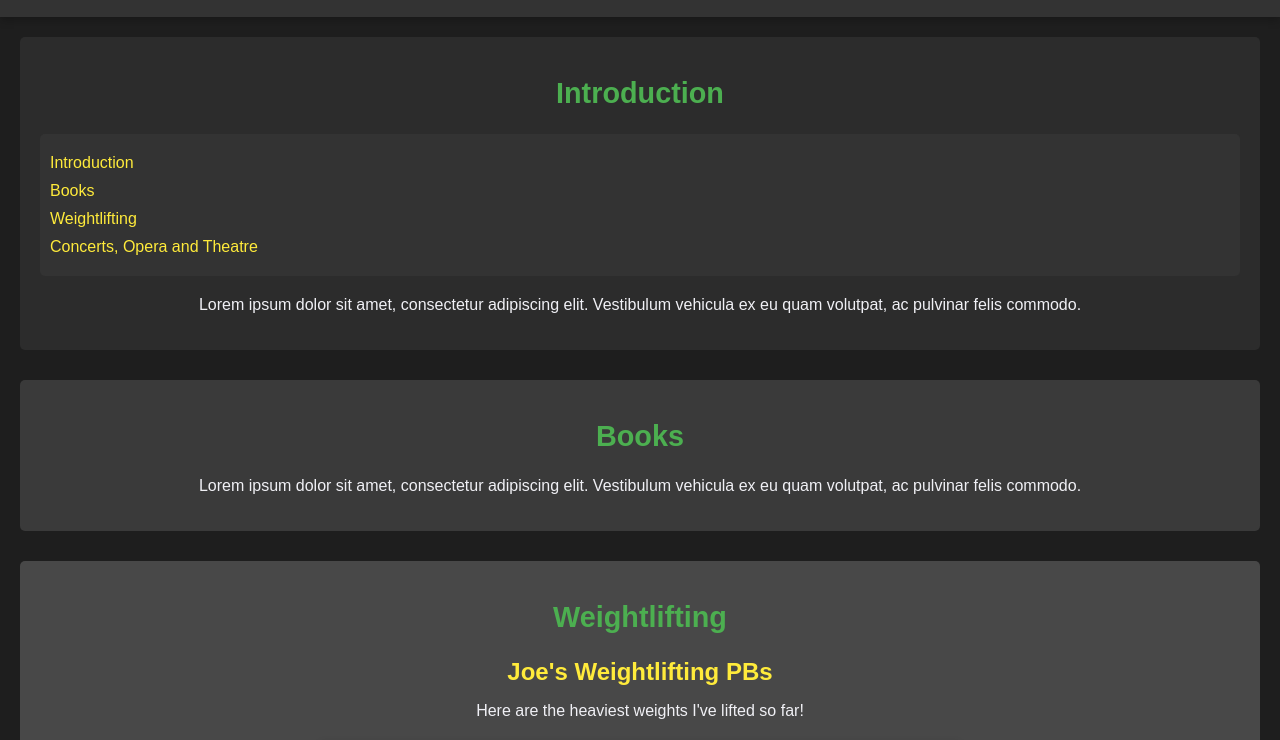
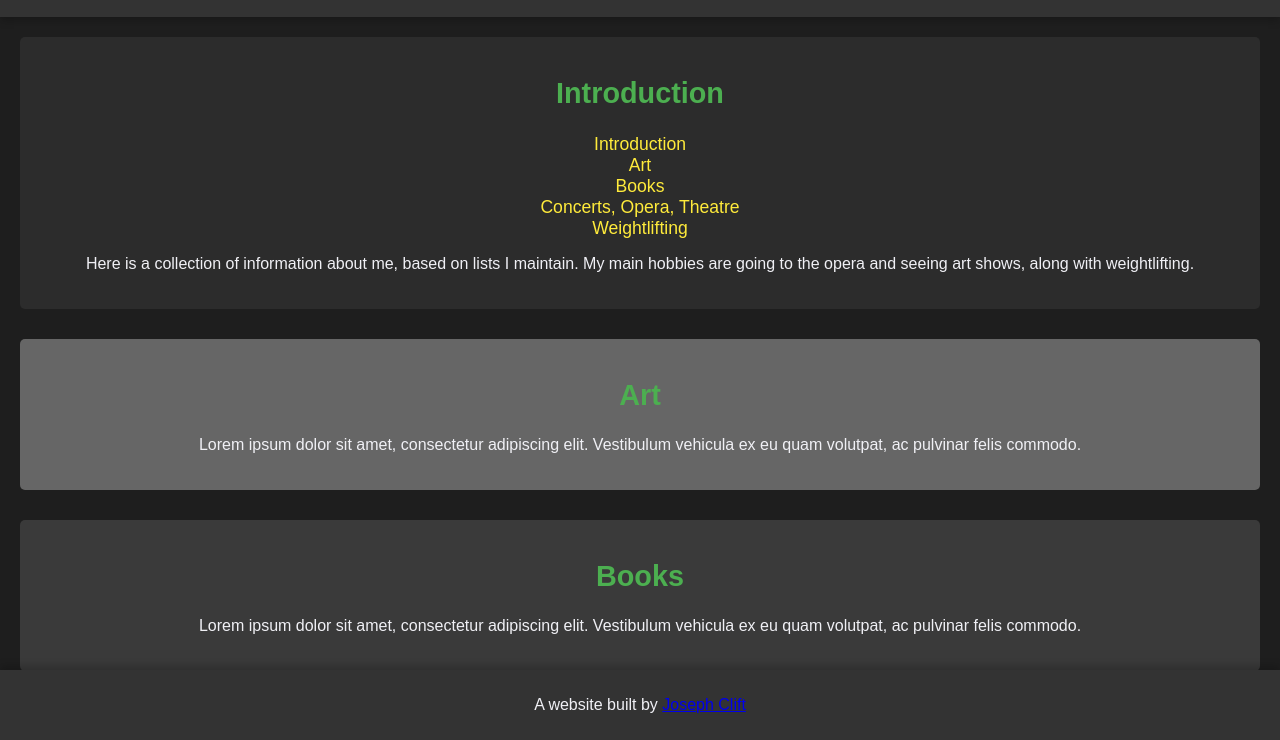
Before and after one commit to JMDKC/jmdkc-info, a website: page index.html in a window 1280 px wide. Shown: the part 60-800 px from the top of the page. Drawn offline with Linux system fonts and the light colour scheme.

Commit message:
added art section

```diff
--- a/index.html
+++ b/index.html
@@ -16,16 +16,27 @@
             <nav>
                 <ul class="contents">
                     <li><a href="#intro-section">Introduction</a></li>
+                    <li><a href="#art-section">Art</a></li>
                     <li><a href="#books-section">Books</a></li>
+                    <li><a href="#concerts-section">Concerts, Opera, Theatre</a></li>
                     <li><a href="#weightlifting-section">Weightlifting</a></li>
-                    <li><a href="#concerts-section">Concerts, Opera and Theatre</a></li>
                 </ul>
             </nav>
+            <p>Here is a collection of information about me, based on lists I maintain. My main hobbies are going to the opera and seeing art shows, along with weightlifting.</p>
+        </section>
+
+        <section id="art-section">
+            <h2>Art</h2>
             <p>Lorem ipsum dolor sit amet, consectetur adipiscing elit. Vestibulum vehicula ex eu quam volutpat, ac pulvinar felis commodo.</p>
         </section>
 
         <section id="books-section">
             <h2>Books</h2>
+            <p>Lorem ipsum dolor sit amet, consectetur adipiscing elit. Vestibulum vehicula ex eu quam volutpat, ac pulvinar felis commodo.</p>
+        </section>
+
+        <section id="concerts-section">
+            <h2>Concerts, Opera, Theatre</h2>
             <p>Lorem ipsum dolor sit amet, consectetur adipiscing elit. Vestibulum vehicula ex eu quam volutpat, ac pulvinar felis commodo.</p>
         </section>
 
@@ -70,7 +81,12 @@
                 </tbody>
             </table>
         </section>
+    </main>
 
-        <section id="concerts-section">
-            <h2>Concerts, Opera and Theatre</h2>
-            <p>Lorem ipsum
+    <footer>
+        <p>A website built by <a href="https://josephclift.com" target="_blank">Joseph Clift</a></p>
+    </footer>
+
+    <script src="script.js"></script>
+</body>
+</html>
--- a/styles.css
+++ b/styles.css
@@ -44,6 +44,10 @@ section {
 
 #concerts-section {
     background-color: #565656; /* Lightest dark grey */
+}
+
+#art-section {
+    background-color: #666; /* Grey */
 }
 
 h2 {
@@ -156,35 +160,25 @@ footer {
     padding: 10px 0;
     background-color: #333; /* Dark grey */
     color: #f0f0f5; /* Light text */
+    position: fixed;
+    bottom: 0;
+    width: 100%;
+    text-align: center;
+    box-shadow: 0 -4px 8px rgba(0, 0, 0, 0.2);
 }
 
-footer p {
-    font-size: 0.9em;
-    margin: 0;
-}
-
-footer a {
-    color: #ffeb3b; /* Bright yellow */
-}
-
-/* Styles for the jump links section */
 .contents {
-    list-style: none; /* Remove bullet points */
+    list-style-type: none;
     padding: 0;
-    margin: 20px 0;
-    text-align: left;
-    background-color: #333; /* Dark grey */
-    padding: 10px;
-    border-radius: 5px;
-}
-
-.contents li {
-    margin: 10px 0;
+    text-align: center;
 }
 
 .contents a {
     color: #ffeb3b; /* Bright yellow */
     text-decoration: none;
+    margin: 0 10px;
+    display: inline-block;
+    font-size: 1.1em;
 }
 
 .contents a:hover {
```
